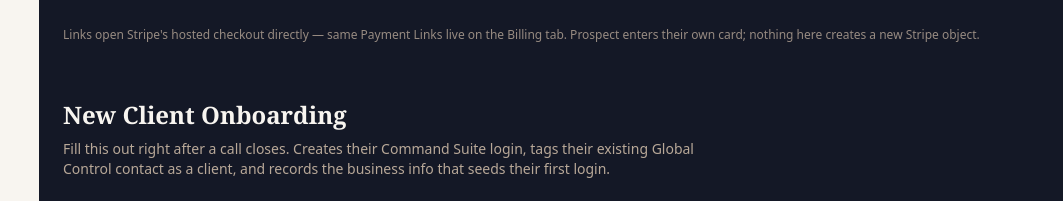
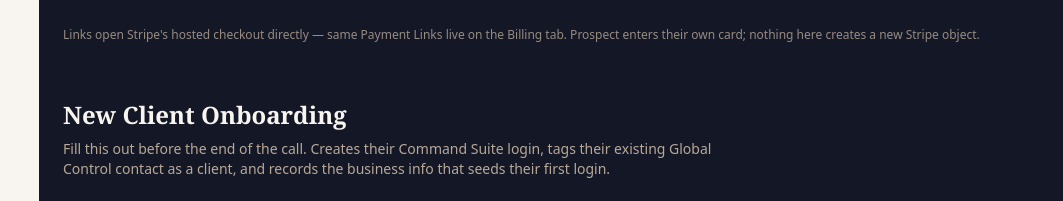
Before and after one commit to ButterflyBabs/LifeCharter-Architecture, a Next.js app: page /sales-reference in a window 1280 px wide. Shown: the part 2760-2961 px from the top of the page, without its empty margins (217-1280 px from the left). Built offline with nearby package versions, Linux system fonts and the light colour scheme; no server answers.

Commit message:
Update New Client Onboarding subtitle wording on /sales-reference
Marcello should fill it out before the call ends, not after.

Co-Authored-By: Claude Sonnet 5 <noreply@anthropic.com>

```diff
--- a/src/app/sales-reference/NewClientForm.tsx
+++ b/src/app/sales-reference/NewClientForm.tsx
@@ -167,7 +167,7 @@ export function NewClientForm() {
     <section className="mb-14">
       <h2 className="text-2xl font-semibold text-[#F8F5F0] mb-2">New Client Onboarding</h2>
       <p className="text-sm text-[#b8a898] max-w-2xl mb-6">
-        Fill this out right after a call closes. Creates their Command Suite login, tags their
+        Fill this out before the end of the call. Creates their Command Suite login, tags their
         existing Global Control contact as a client, and records the business info that seeds
         their first login.
       </p>
```
